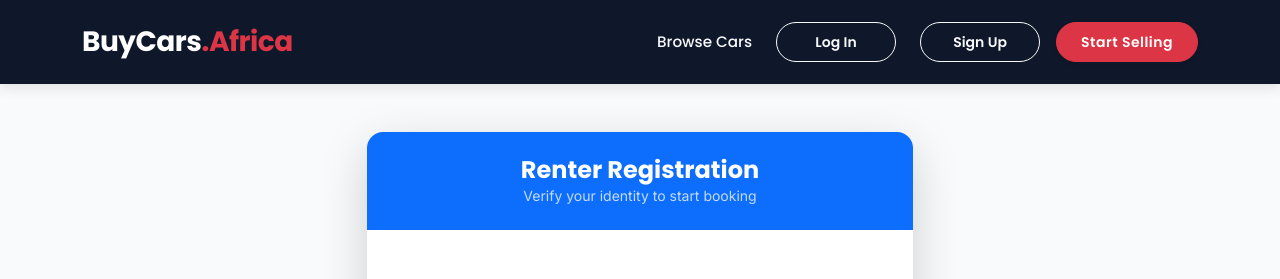
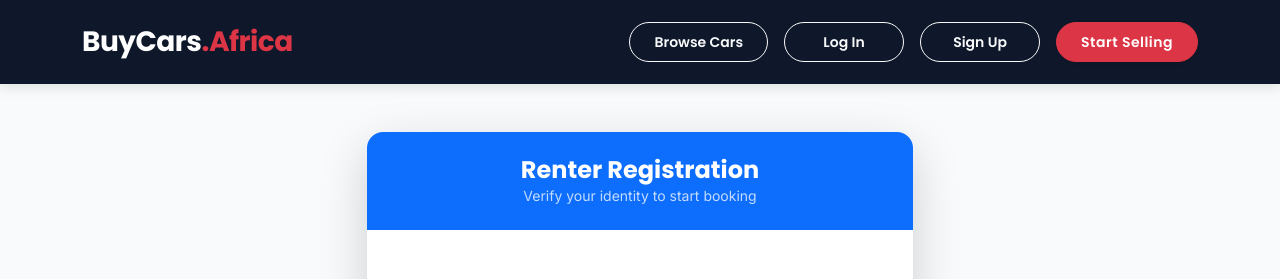
Before and after one commit to kelvinketer/buycars-africa, a Django app: page /signup/renter/ in a window 1280 px wide. Shown: the top 279 px of the page. Run offline with Django 5.2, Linux system fonts and the light colour scheme; some libraries are stand-ins or nearby versions.

Commit message:
UI Polish: Converted 'Browse Cars' to button style for full navbar uniformity

```diff
--- a/templates/base.html
+++ b/templates/base.html
@@ -40,7 +40,7 @@
             <div class="collapse navbar-collapse" id="navbarNav">
                 <div class="d-flex flex-column flex-lg-row align-items-lg-center gap-3 ms-auto mt-3 mt-lg-0">
 
-                    <a class="nav-link text-light fw-medium px-2" href="{% url 'home' %}" style="font-family: 'Poppins', sans-serif;">
+                    <a class="btn btn-outline-light nav-btn" href="{% url 'home' %}" style="font-family: 'Poppins', sans-serif;">
                         Browse Cars
                     </a>
 
@@ -81,7 +81,7 @@
                             </ul>
                         </div>
                     {% else %}
-                        <a class="btn btn-outline-light nav-btn me-2" href="{% url 'login' %}" style="font-family: 'Poppins', sans-serif;">
+                        <a class="btn btn-outline-light nav-btn" href="{% url 'login' %}" style="font-family: 'Poppins', sans-serif;">
                             Log In
                         </a>
 
@@ -99,7 +99,6 @@
     </nav>
 
     <main class="flex-grow-1">
-
         {% if messages %}
             <div class="container mt-3">
                 {% for message in messages %}
```
